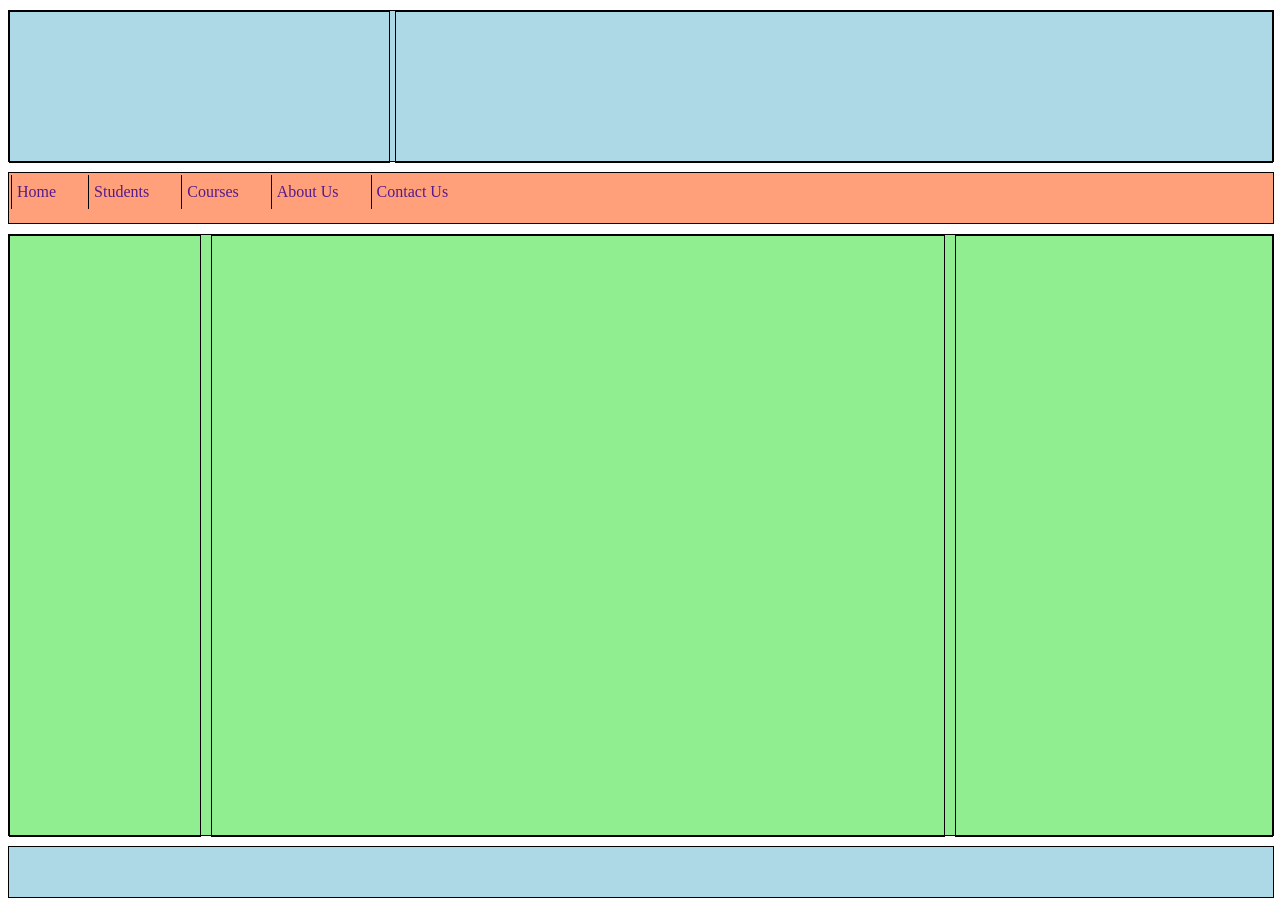
After one commit to khoa-1606/Bai-HTML1, a PHP site: page /Layout/th1.html in a window 1280 px wide. The commit adds this page. Run offline with PHP 8.4, Linux system fonts and the light colour scheme.

Commit message:
layoutfloat

```diff
--- /dev/null
+++ b/Layout/th1.css
@@ -0,0 +1,85 @@
+.head, .menu, .content, .footer {
+    margin-bottom: 10px;
+    width: 100%;
+    border: 1px solid;
+    margin-top: 10px;
+}
+.head {
+    /* width: 100%; */
+    height: 150px;
+
+    background-color: lightblue;
+}
+
+.head_logo {
+    width: 30%;
+    height: 150px;
+    margin-right: 5px;
+    border: 1px solid;
+    float: left;
+    /* box-sizing: border-box; */
+}
+
+.head_banner {
+    width: calc(100% - 30% - 9px);
+    height: 150px;
+    border: 1px solid;
+    float: left;
+    /* box-sizing: border-box; */
+}
+
+.menu {
+    /* width: 100%; */
+    height: 50px;
+    /* border: 1px solid; */
+    /* margin-top: 5px; */
+    background-color: lightsalmon;
+}
+
+.menu-bar td {
+    line-height:30px;
+    border-left: 1px solid;
+    padding: 2px 30px 2px 5px;
+    border-top: 10px;
+}
+
+.menu a {
+    text-decoration: none;
+}
+.content {
+    /* width: 100%; */
+    height: 600px;
+    /* border: 1px solid; */
+    /* margin-top: 5px; */
+    background-color: lightgreen;
+}
+
+.content-left {
+    width: 15%;
+    height: 600px;
+    border: 1px solid;
+    float: left;
+    margin-right: 10px;
+}
+
+.content-mid {
+    width: calc(100% - 15% - 25% - 26px);
+    float: left;
+    height: 600px;
+    border: 1px solid;
+    margin-right: 10px;
+}
+
+.content-right {
+    width: 25%;
+    height: 600px;
+    float: left;
+    border: 1px solid;
+}
+.footer {
+    /* width: 100%; */
+    height: 50px;
+    /* border: 1px solid;
+    margin-top: 5px; */
+    background-color: lightblue;
+}
--- /dev/null
+++ b/Layout/th1.html
@@ -0,0 +1,37 @@
+<!DOCTYPE html>
+<html lang="en">
+<head>
+    <meta charset="UTF-8">
+    <meta http-equiv="X-UA-Compatible" content="IE=edge">
+    <meta name="viewport" content="width=device-width, initial-scale=1.0">
+    <title>Thực hành 1</title>
+    <link rel="stylesheet" href="th1.css">
+</head>
+<body>
+    <div class="head">
+        <div class="head_logo"></div>
+        <div class="head_banner"></div>
+    </div>
+
+    <div class="menu">
+        <table class="menu-bar">
+            <tr>
+                <td><a href="">Home</a></td>
+                <td><a href="">Students</a></td>
+                <td><a href="">Courses</a></td>
+                <td><a href="">About Us</a></td>
+                <td><a href="">Contact Us</a></td>
+            </tr>
+        </table>
+    </div>
+
+    <div class="content">
+        <div class="content-left"></div>
+        <div class="content-mid"></div>
+        <div class="content-right"></div>
+    </div>
+
+    <div class="footer"></div>
+
+</body>
+</html>
```
Also changed, not shown: Layout/Float.html (added, +34 -0 lines), Layout/css.css (+9 -0 lines).
